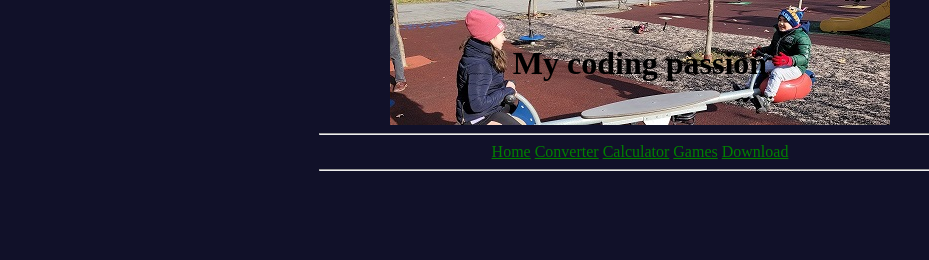
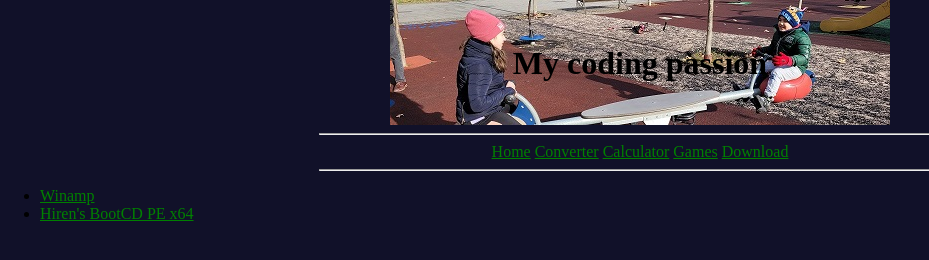
Before and after one commit to raojwi/mycodingpassion, a plain HTML site: page Download.html in a window 1280 px wide. Shown: the whole page, without its empty margins (0-929 px from the left). Drawn offline with Linux system fonts and the light colour scheme.

Commit message:
download and css

```diff
--- a/Download.html
+++ b/Download.html
@@ -21,5 +21,10 @@
         <a href="Download.html">Download</a>
     </nav>
     <hr>
+
+    <ul>
+        <li><a href="https://download.nullsoft.com/winamp/client/winamp59_9999_rc1_full_en-us.exe">Winamp</a></li>
+        <li><a href="https://www.hirensbootcd.org/files/HBCD_PE_x64.iso">Hiren&#39;s BootCD PE x64</a></li>
+    </ul>
 </body>
 </html>
--- a/styles.css
+++ b/styles.css
@@ -1,7 +1,7 @@
 body{
     margin: 0;
     background-color: #111129;
-    text-align: center;
+    text-align: left;
     text-size-adjust: auto;
 }
 h1 {
```
Also changed, not shown: Games.html (+2 -2 lines).
